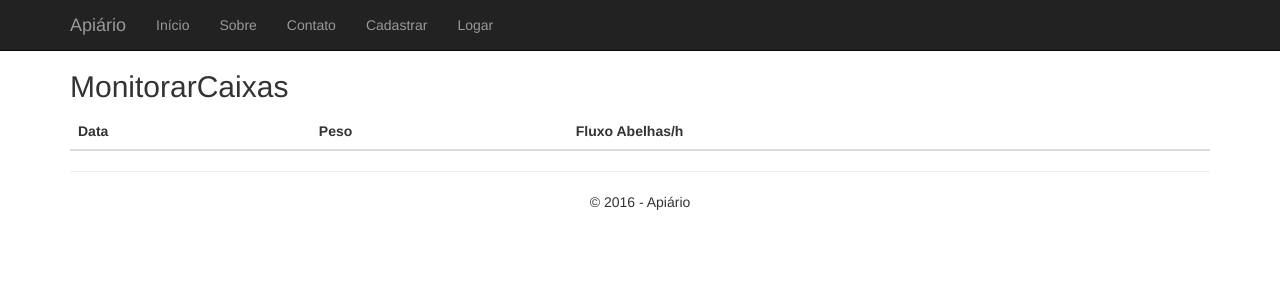
After one commit to viniciushfr/Engenharia-de-Software---Gerencia-de-apiario, an ASP.NET MVC app: template Software/Apiario/Apiario/Views/Cliente/MonitorarCaixas.cshtml in a window 1280 px wide. The commit adds this page. Shown: the top 300 px of the page. Run offline with ASP.NET Core 8 and stand-ins for ASP.NET MVC 5, Linux system fonts and the light colour scheme; the template is opened without the code that fills it, so the values that code supplies are empty; the project's own start-up code is not run; a stand-in starts its controllers and pages; some libraries are stand-ins or nearby versions.

Commit message:
Adicionando  varias coisas

```diff
--- a/Software/Apiario/Apiario/Views/Cliente/Monitoramento.cshtml
+++ b/Software/Apiario/Apiario/Views/Cliente/Monitoramento.cshtml
@@ -37,4 +37,4 @@
 
 
 </table>
-<a href="" class="btn btn-prima" >Caixas</a>
+<a href="VisualizarCaixas?idApiario=@ViewBag.idApiario" class="btn btn-primary" >Caixas</a>
--- /dev/null
+++ b/Software/Apiario/Apiario/Views/Cliente/MonitorarCaixas.cshtml
@@ -0,0 +1,23 @@
+@model IEnumerable<Apiario.Models.DadosCaixa>
+    @{
+        ViewBag.Title = "MonitorarCaixas";
+        Layout = "~/Views/Shared/_Layout.cshtml";
+    }
+
+    <h2>MonitorarCaixas</h2>
+<table class="table table-hover table-responsive ">
+    <thead>
+        <th>Data</th>
+        <th>Peso</th>
+        <th>Fluxo Abelhas/h</th>
+    </thead>
+    @foreach (var dados in Model)
+    {
+        <tr>
+            <td>@Html.DisplayFor(x=>dados.dataDadosCaixa)</td>
+            <td>@Html.DisplayFor(x => dados.peso)</td>
+            <td>@Html.DisplayFor(x => dados.fluxoAbelhas)</td>
+        </tr>
+
+    }
+</table>
```
Also changed, not shown: Software/Apiario/Apiario/Controllers/ClienteController.cs (+11 -1 lines), Software/Apiario/Apiario/Views/Cliente/VisualizarCaixas.cshtml (added, +35 -0 lines), Software/Apiario/Apiario/Apiario.csproj, 6 other files.
